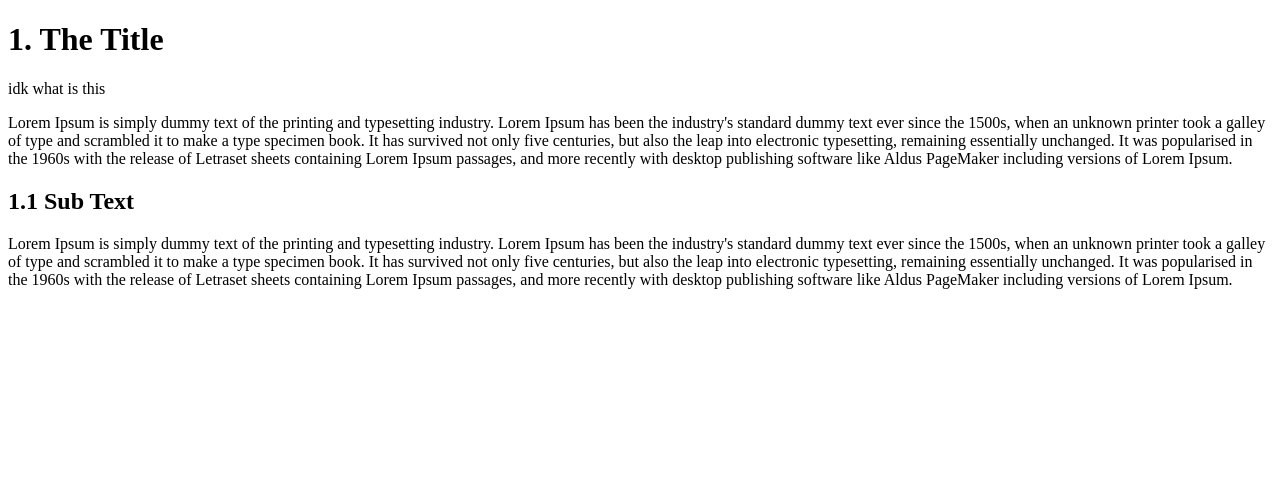
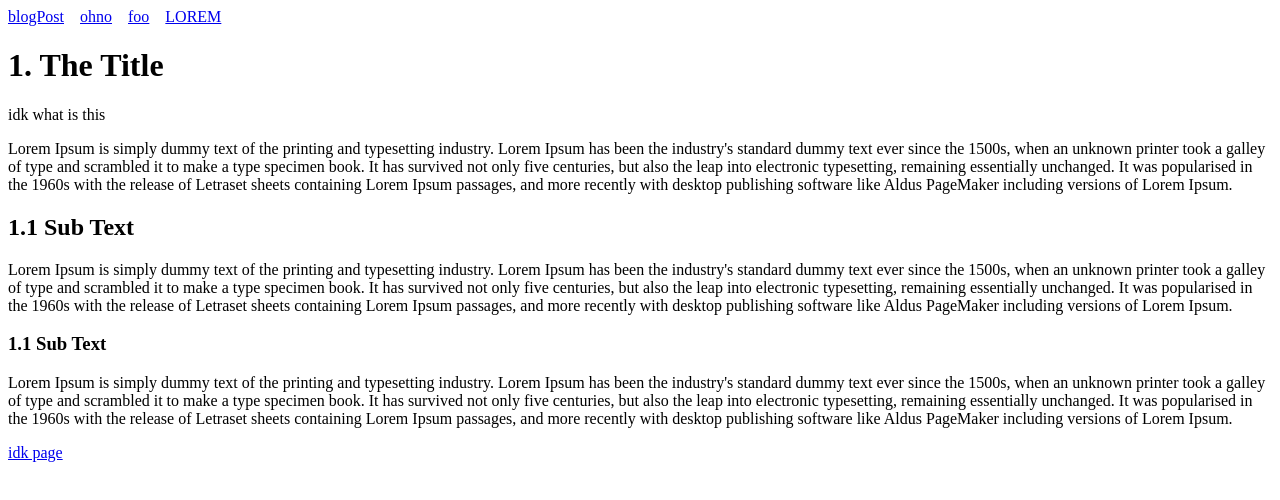
Before and after one commit to Inderpreet02/Gaurang.js, a plain HTML site: page index.html in a window 1280 px wide. Drawn offline with Linux system fonts and the light colour scheme.

Commit message:
it works but not sure about state still

```diff
--- a/gaurang.js
+++ b/gaurang.js
@@ -1,37 +1,51 @@
-"use strict"
+"use strict";
 
-const DUMMY = "Lorem Ipsum is simply dummy text of the printing and typesetting industry. Lorem Ipsum has been the industry's standard dummy text ever since the 1500s, when an unknown printer took a galley of type and scrambled it to make a type specimen book. It has survived not only five centuries, but also the leap into electronic typesetting, remaining essentially unchanged. It was popularised in the 1960s with the release of Letraset sheets containing Lorem Ipsum passages, and more recently with desktop publishing software like Aldus PageMaker including versions of Lorem Ipsum."
-function tag(name, ...children){
-    const result = document.createElement(name)
-    for(const child of children) {
+const DUMMY =
+  "Lorem Ipsum is simply dummy text of the printing and typesetting industry. Lorem Ipsum has been the industry's standard dummy text ever since the 1500s, when an unknown printer took a galley of type and scrambled it to make a type specimen book. It has survived not only five centuries, but also the leap into electronic typesetting, remaining essentially unchanged. It was popularised in the 1960s with the release of Letraset sheets containing Lorem Ipsum passages, and more recently with desktop publishing software like Aldus PageMaker including versions of Lorem Ipsum.";
+function tag(name, ...children) {
+  const result = document.createElement(name);
+  for (const child of children) {
     result.append(child);
   }
 
-    result.att = function(name, value) {
+  result._att = function (name, value) {
     this.setAttribute(name, value);
     return this;
-    }
+  };
+
+  result._onclick = function (callback) {
+    this.onclick = callback;
+    return this;
+  };
   return result;
 }
 
-function text(bars){
-    return document.createTextNode(bars)
+function text(bars) {
+  return document.createTextNode(bars);
 }
 
-function h1(...children){
-    return tag("h1", ...children)
+function h1(...children) {
+  return tag("h1", ...children);
 }
 
-function h2(...children){
-    return tag("h2", ...children)
+function h2(...children) {
+  return tag("h2", ...children);
 }
 
-function h3(...children){
-    return tag("h3", ...children)
+function h3(...children) {
+  return tag("h3", ...children);
 }
 
-function p(...children){
-    return tag("p", ...children)
+function p(...children) {
+  return tag("p", ...children);
+}
+
+function a(...children) {
+  return tag("a", ...children);
+}
+
+function span(...children) {
+  return tag("span", ...children);
 }
 
 function div(...children) {
@@ -39,7 +53,7 @@ function div(...children) {
 }
 
 function img(src) {
-    return tag("img").att("src", src);
+  return tag("img")._att("src", src);
 }
 
 function blogPost() {
@@ -48,20 +62,99 @@ function blogPost() {
     p(text("idk what is this")),
     div(p(DUMMY)),
     h2(text("1.1 Sub Text")),
+    p(DUMMY),
+    h3(text("1.1 Sub Text")),
     p(DUMMY)
-    )
+  );
 }
 
 function ohno() {
   return div(
-        img("https://res.klook.com/images/fl_lossy.progressive,q_65/c_fill,w_3000,h_2250,f_auto/w_80,x_15,y_15,g_south_west,l_Klook_water_br_trans_yhcmh3/activities/x1nlzlyldasoj6pllfug/IMGWorldsofAdventureAdmissionTicketinDubai-Klook-KlookIndia.jpg"),
-        img("https://res.klook.com/images/fl_lossy.progressive,q_65/c_fill,w_3000,h_2250,f_auto/w_80,x_15,y_15,g_south_west,l_Klook_water_br_trans_yhcmh3/activities/x1nlzlyldasoj6pllfug/IMGWorldsofAdventureAdmissionTicketinDubai-Klook-KlookIndia.jpg"),
-        img("https://res.klook.com/images/fl_lossy.progressive,q_65/c_fill,w_3000,h_2250,f_auto/w_80,x_15,y_15,g_south_west,l_Klook_water_br_trans_yhcmh3/activities/x1nlzlyldasoj6pllfug/IMGWorldsofAdventureAdmissionTicketinDubai-Klook-KlookIndia.jpg")
+    img(
+      "https://res.klook.com/images/fl_lossy.progressive,q_65/c_fill,w_3000,h_2250,f_auto/w_80,x_15,y_15,g_south_west,l_Klook_water_br_trans_yhcmh3/activities/x1nlzlyldasoj6pllfug/IMGWorldsofAdventureAdmissionTicketinDubai-Klook-KlookIndia.jpg"
+    ),
+    img(
+      "https://res.klook.com/images/fl_lossy.progressive,q_65/c_fill,w_3000,h_2250,f_auto/w_80,x_15,y_15,g_south_west,l_Klook_water_br_trans_yhcmh3/activities/x1nlzlyldasoj6pllfug/IMGWorldsofAdventureAdmissionTicketinDubai-Klook-KlookIndia.jpg"
+    ),
+    img(
+      "https://res.klook.com/images/fl_lossy.progressive,q_65/c_fill,w_3000,h_2250,f_auto/w_80,x_15,y_15,g_south_west,l_Klook_water_br_trans_yhcmh3/activities/x1nlzlyldasoj6pllfug/IMGWorldsofAdventureAdmissionTicketinDubai-Klook-KlookIndia.jpg"
     )
+  );
+}
+
+function tabSwitcher(names, choose) {
+  return div(
+    ...names.map((name, index) => {
+      return span(
+        a(text(name))
+          ._att("href", "#")
+          ._onclick(() => choose(index))
+      )._att("class", "tab");
+    })
+  )._att("class", "tab-switcher");
+}
+
+function tabs(tbs) {
+  const names = Object.keys(tbs);
+  const tags = names.map((name) => tbs[name]);
+  console.assert(tabs.length > 0);
+  let currentTab = 0;
+  const tabSlot = div(tags[currentTab]);
+  return div(tabSwitcher(Object.keys(tbs), (index) => {
+    tabSlot.removeChild(tags[currentTab]);
+    tabSlot.appendChild(tags[index]);
+    currentTab = index;
+  }), tabSlot);
+}
+
+function router(routes) {
+
+    let result = div(text("Hash is not synced"));
+
+    result._syncHash = function() {
+        let hashLocation = document.location.hash.split("#")[1];
+
+        if(!hashLocation){
+            hashLocation = "/";
+        }
+
+        if(!(hashLocation in routes)) {
+            const route404 = "/404"
+            console.assert("/404" in routes);
+            hashLocation = route404;
+        }
+
+        while(this.firstChild) {
+            this.removeChild(this.lastChild)
+        }
+        this.appendChild(routes[hashLocation])
+    }
+
+    return result;
+
 }
 
 window.onload = () => {
-    entry.appendChild(
-        blogPost()
-    )
-}
+  const app = router({
+        "/": div(tabs({
+            "blogPost": blogPost(),
+            "ohno": ohno(),
+            "foo": div(text("Foo Bar")),
+            "LOREM": div(text(DUMMY))
+        }),
+        a(text("idk page"))._att("href", "#/idk")),
+        "/idk" : tabs({
+            "LOREM": div(text(DUMMY)),
+            "blogPost": blogPost()
+        }),
+        "/404": div(text("Path not found"))
+    })
+
+    app._syncHash();
+
+    window.addEventListener("hashchange", () => {
+        app._syncHash();
+    })
+
+    entry.appendChild(app)
+};
--- a/index.html
+++ b/index.html
@@ -4,6 +4,15 @@
     <meta charset="UTF-8">
     <meta name="viewport" content="width=device-width, initial-scale=1.0">
     <title>Gaurang.js</title>
+    <style>
+        .tab{
+            padding-right: 1rem;
+        }
+
+        .tab-switcher{
+            margin-bottom: 1rem;
+        }
+    </style>
 </head>
 <body>
     <div id="entry"></div>
```
Lines whose indentation alone changed are shown as unchanged.
